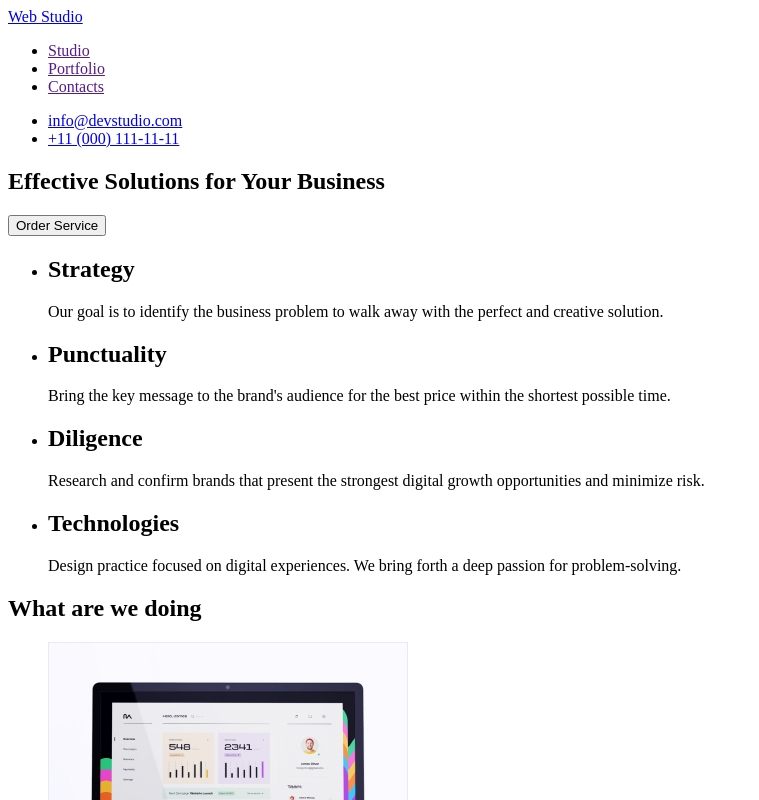
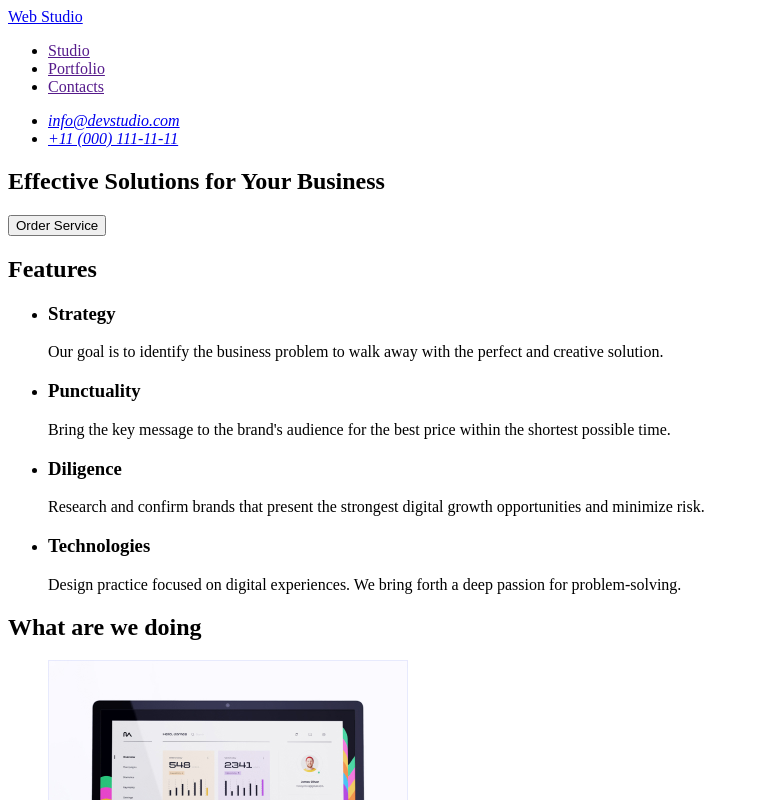
Before and after one commit to Ira-Se/goit-markup-hw-01, a plain HTML site: page index.html in a window 1280 px wide. Shown: the top 800 px of the page, without its empty margins (0-759 px from the left). Drawn offline with Linux system fonts and the light colour scheme.

Commit message:
fixes after autocheck

```diff
--- a/index.html
+++ b/index.html
@@ -24,6 +24,8 @@
           <a href="">Contacts</a>
         </li>
       </ul>
+    </nav>
+      <address>
       <ul>
         <li>
             <a href="mailto:info@devstudio.com">info@devstudio.com</a>
@@ -32,8 +34,8 @@
             <a href="tel:+110001111111">+11 (000) 111-11-11</a>
           </li>
       </ul>
-    </nav>
-  </header>
+    </address>
+     </header>
   <main>
     <!-- Hero section -->
     <section>
@@ -41,29 +43,32 @@
       <button type="button">Order Service</button>
     </section>
     <!-- Section 1 -->
+    <h2>
+        Features
+    </h2>
     <section>
       <ul>
         <li>
-          <h2>Strategy</h2>
+          <h3>Strategy</h3>
           <p>
             Our goal is to identify the business
             problem to walk away with the perfect and creative solution.
           </p>
         </li>
         <li>
-          <h2>Punctuality</h2>
+          <h3>Punctuality</h3>
           <p>
             Bring the key message to the brand's audience for the best price within the shortest possible time.
           </p>
         </li>
         <li>
-          <h2>Diligence</h2>
+          <h3>Diligence</h3>
           <p>
             Research and confirm brands that present the strongest digital growth opportunities and minimize risk.
           </p>
         </li>
         <li>
-          <h2>Technologies</h2>
+          <h3>Technologies</h3>
           <p>
             Design practice focused on digital experiences. We bring forth a deep passion for problem-solving.
           </p>
@@ -123,7 +128,6 @@ height="260">
     </section>
   </main>
   <footer>
-    <div>
         <a href="./index.html">
             Web
         Studio
@@ -131,7 +135,6 @@ height="260">
           <p>
             Increase the flow of customers and sales for your business with digital marketing & growth solutions.
           </p>
-    </div>
 
   </footer>
 </body>
```
